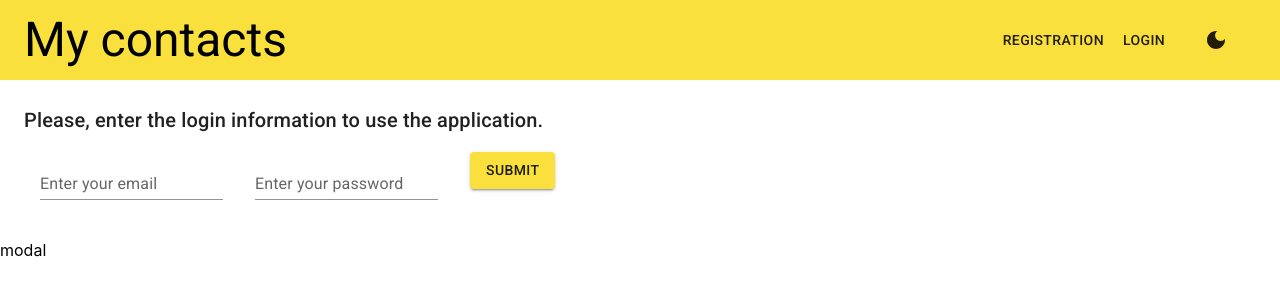
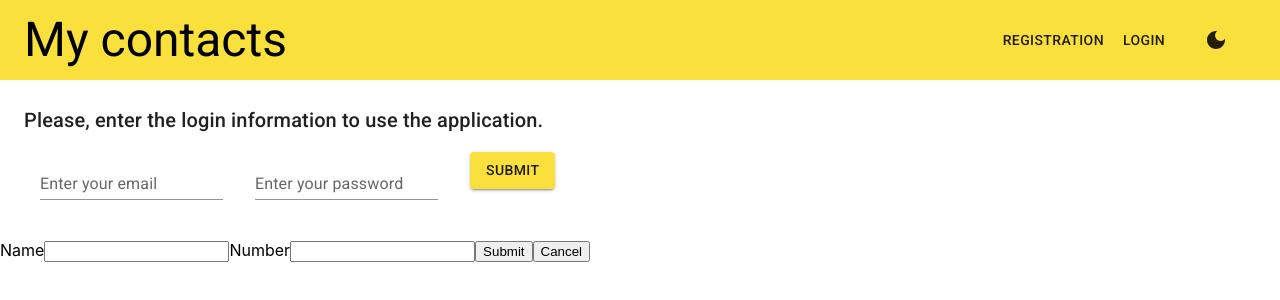
Before and after one commit to AlexanderDmitriev/goit-react-hw-08-phonebook, a React (Create React App) app: page /goit-react-hw-08-phonebook/login in a window 1280 px wide. Shown: the top 300 px of the page. Built offline with nearby package versions, Linux system fonts and the light colour scheme.

Commit message:
Update AddContactModal.jsx

```diff
--- a/src/components/AddContactModal.jsx
+++ b/src/components/AddContactModal.jsx
@@ -25,7 +25,21 @@ const AddContactModal = ({ onClose }) => {
     }
   };
 
-  return createPortal(<div onClick={handleBackDrop}>modal</div>, modalRoot);
+  return createPortal(
+    <div onClick={handleBackDrop}>
+      <label>
+        Name
+        <input type="text" name="name" />
+      </label>
+      <label>
+        Number
+        <input type="text" name="number" />
+      </label>
+      <button type="submit">Submit</button>
+      <button type="button">Cancel</button>
+    </div>,
+    modalRoot
+  );
 };
 
 export default AddContactModal;
```
